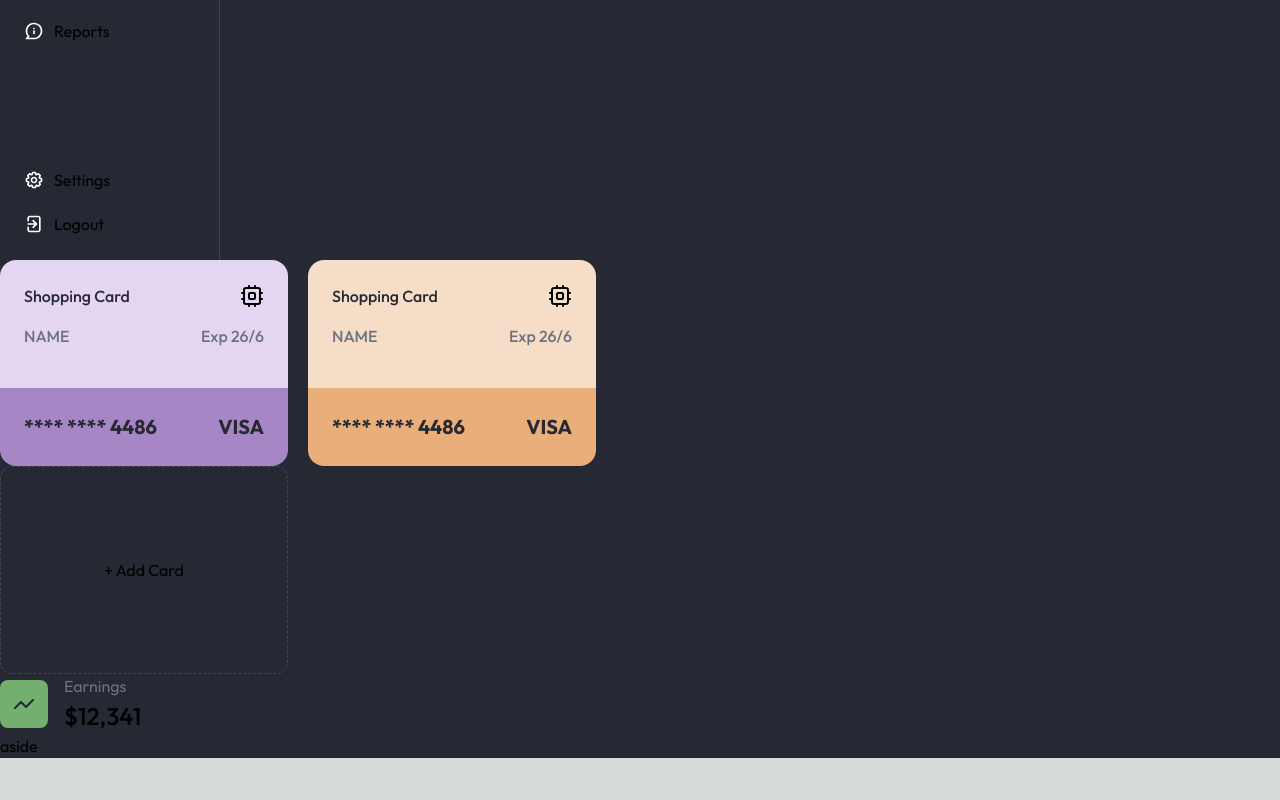
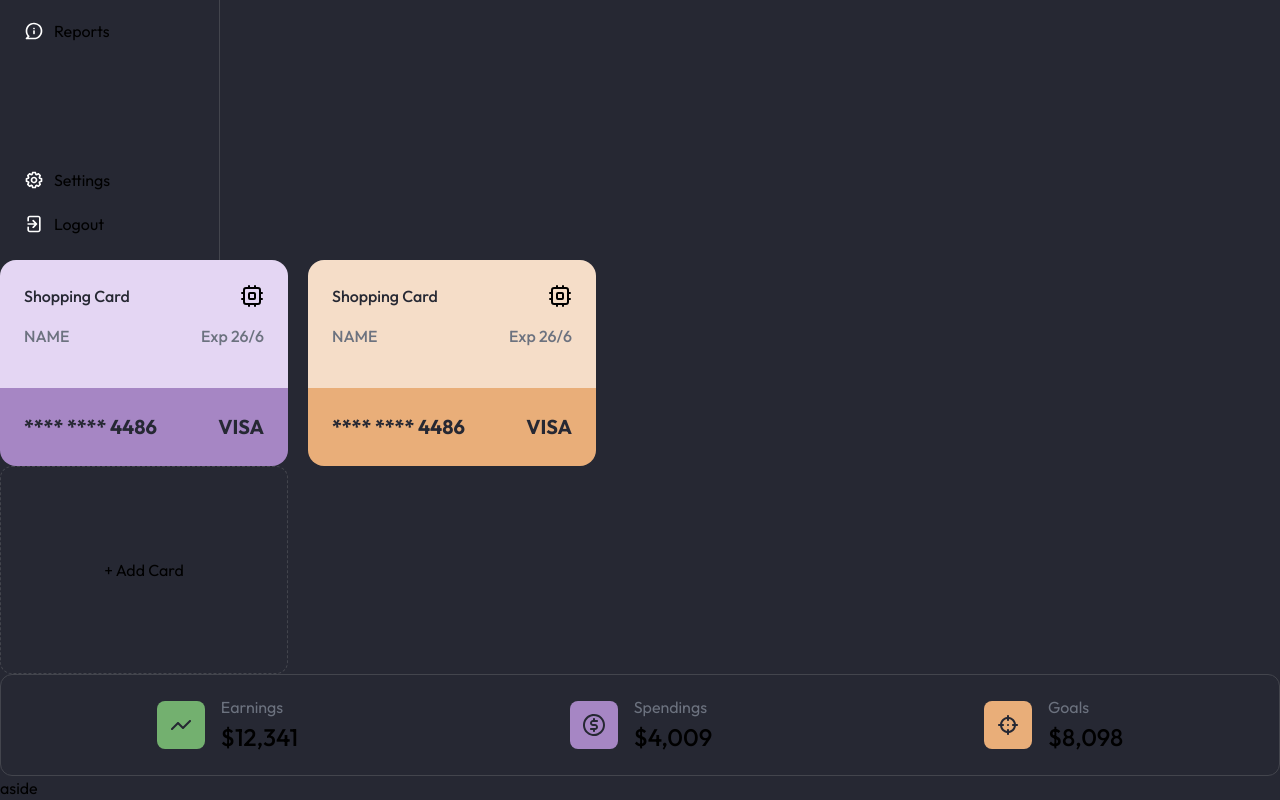
Before and after one commit to EdiedRamos/devchallenges, a Next.js app: page /bank-dashboard in a window 1280 px wide. Shown: the part 613-1413 px from the top of the page. Before the commit the page ends 1371 px from the top, so only its background shows below. Built offline with nearby package versions, Linux system fonts and the light colour scheme.

Commit message:
feat: add information

```diff
--- a/src/app/bank-dashboard/(components)/content.tsx
+++ b/src/app/bank-dashboard/(components)/content.tsx
@@ -14,12 +14,27 @@ export function Content() {
         />
       </div>
       <AddCard />
+
+      <section className="flex flex-wrap justify-around border-[1px] border-bdb-gray-200 rounded-xl p-5">
         <Info
           text="Earnings"
           money="12341"
           image="/bank-dashboard/show chart.svg"
           iconColor="bg-bdb-green"
         />
+        <Info
+          text="Spendings"
+          money="4009"
+          image="/bank-dashboard/dollar coin.svg"
+          iconColor="bg-bdb-purple-200"
+        />
+        <Info
+          text="Goals"
+          money="8098"
+          image="/bank-dashboard/aim.svg"
+          iconColor="bg-bdb-orange-200"
+        />
+      </section>
     </main>
   );
 }
```
Lines whose indentation alone changed are shown as unchanged.
